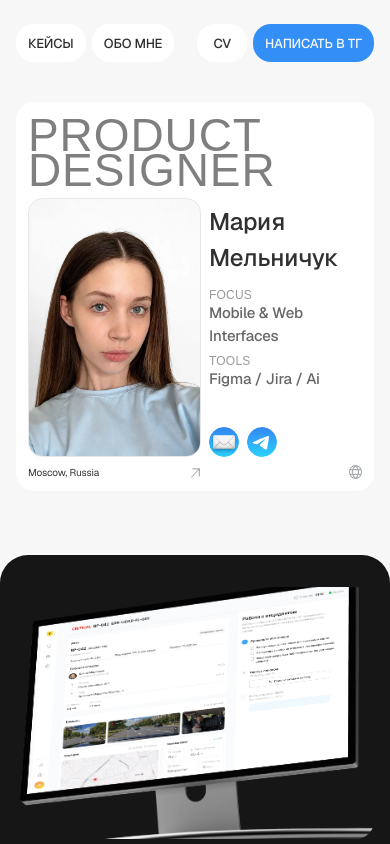
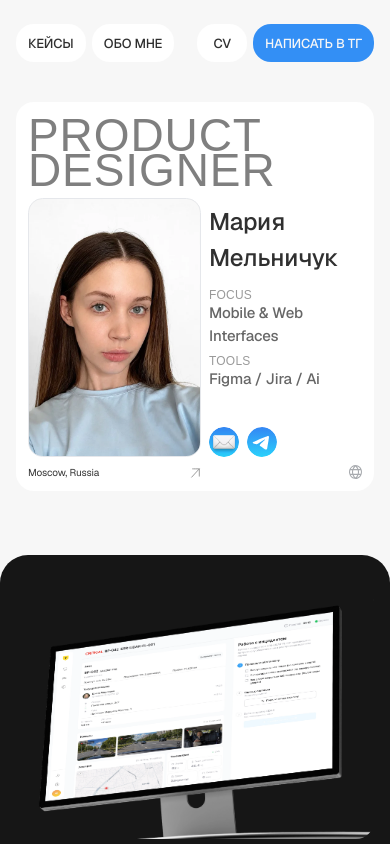
Before and after one commit to MariMel9212/portfolio, a Next.js app: page / in a window 390 px wide. In both pictures the pointer is over the picture 158 px from the left and 716 px from the top of the page. Shown: the top 844 px of the page. Built offline with nearby package versions, Linux system fonts and the light colour scheme; a web font is replaced by a local one.

Commit message:
Show the monitor's top-right corner on mobile.
Ease the cover zoom and shift the frame so the bezel is no longer clipped.

Co-authored-by: leomel9922 <leomel9922@proton.me>

```diff
--- a/src/app/globals.css
+++ b/src/app/globals.css
@@ -144,12 +144,12 @@
 }
 
 .case-cover-zoom {
-  transform: scale(1.32);
-  transform-origin: 82% 46%;
+  transform: scale(1.18);
+  transform-origin: 100% 8%;
 }
 
 .case-card:hover .case-cover-zoom {
-  transform: translateY(-4px) scale(1.32);
+  transform: translateY(-4px) scale(1.18);
 }
 
 @media (prefers-reduced-motion: reduce) {
@@ -163,6 +163,6 @@
 
   .case-cover-zoom,
   .case-card:hover .case-cover-zoom {
-    transform: scale(1.32);
+    transform: scale(1.18);
   }
 }
```
